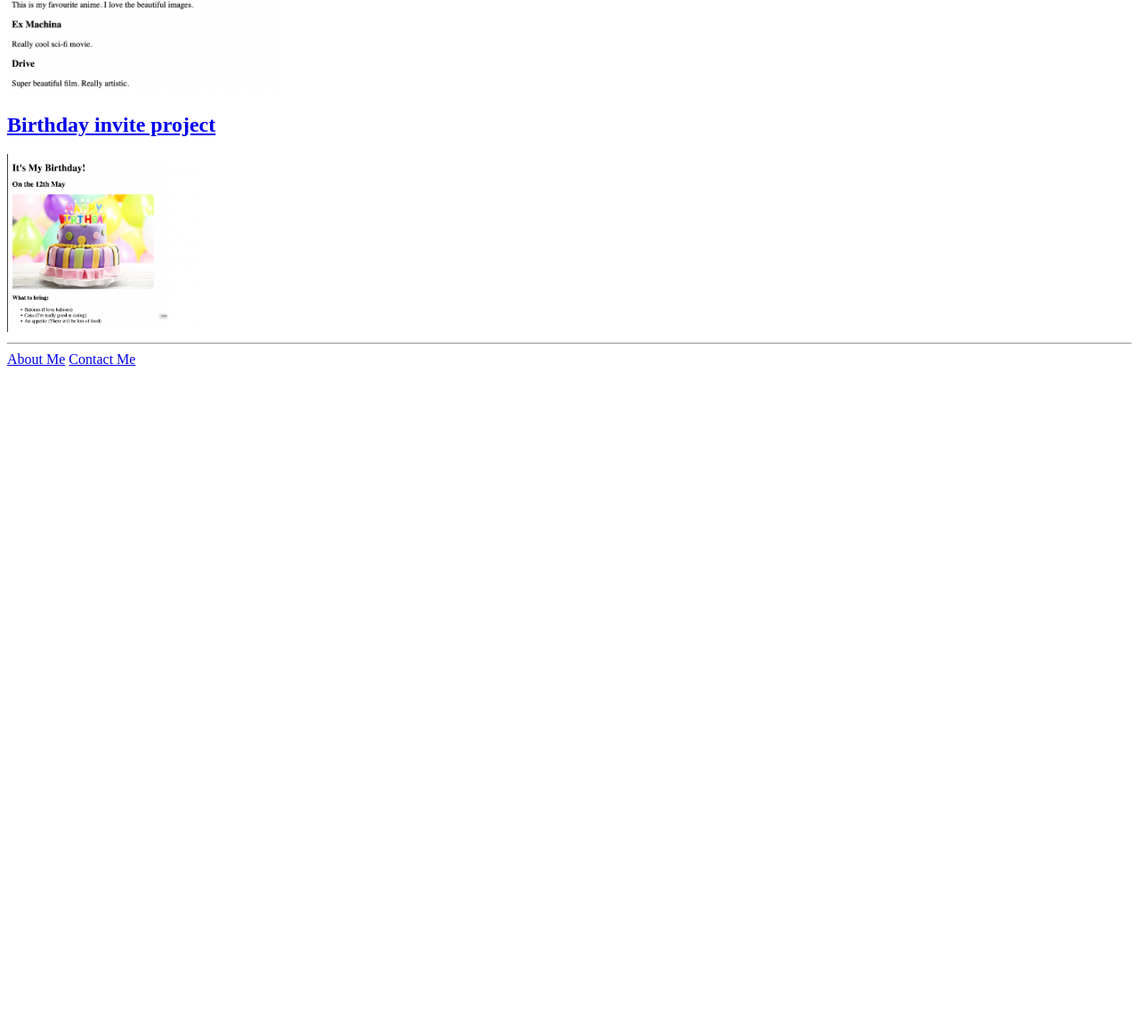
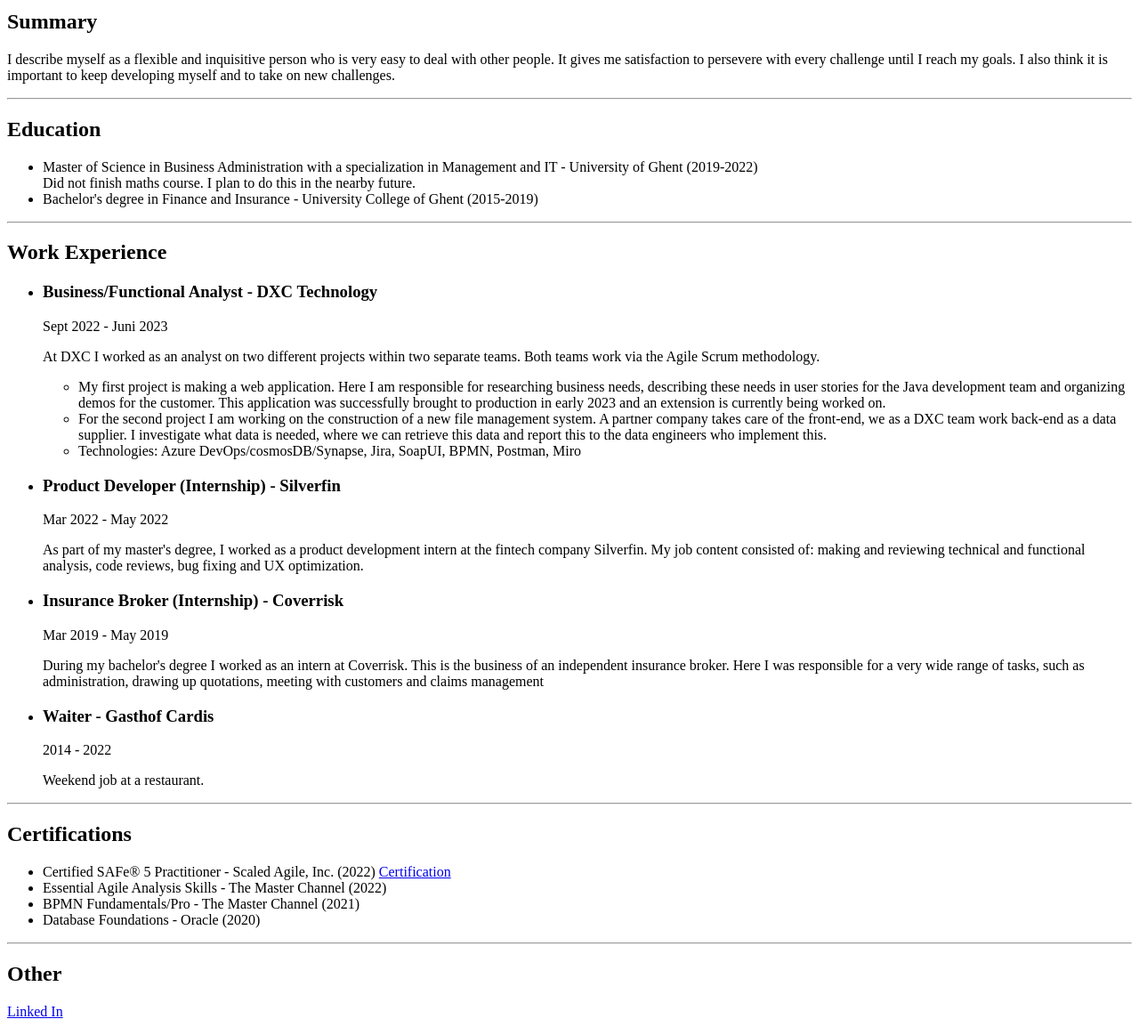
Before and after one commit to TDroes/html-portfolio, a plain HTML site: page index.html in a window 1280 px wide. Shown: the part 293-1447 px from the top of the page at 89% size. Before the commit the page ends 800 px from the top, so only its background shows below. Drawn offline with Linux system fonts and the light colour scheme.

Commit message:
Add files via upload

```diff
--- a/index.html
+++ b/index.html
@@ -1,36 +1,104 @@
-<!-- TODO 1: Create the HTML Boilerplate -->
-
-<!-- TODO 2: Add Your previous projects' HTML into the public folder -->
-
-<!-- TODO 3: Take screenshots of your project previews and add the images to the images folder -->
-
-<!-- TODO 4: Add titles/subtitles etc. -->
-
-<!-- TODO 5: Add a link to the project pages -->
-
-<!-- TODO 6: Add images to show the project previews
-HINT for TODO 6: You can use the height attribute set to 200 to make the image smaller:
-https://developer.mozilla.org/en-US/docs/Web/HTML/Element/img#attr-height -->
-
-<!-- TODO 7: Add the Contact Me and About Me page links -->
-
 <!DOCTYPE html>
 <html lang="en">
 <head>
     <meta charset="UTF-8">
     <meta name="viewport" content="width=device-width, initial-scale=1.0">
-    <title>My Portfolio</title>
+    <title>My Resume</title>
 </head>
 <body>
-    <h1>Thomas' Portfolio</h1>
-    <h2>Becoming a web developer</h2>
+    <h1>Thomas Droessaert</h1>
+    <img src="./me.png" height=" 200" />
+    <h2>Summary</h2>
+    <p>I describe myself as a flexible and
+        inquisitive person who is very
+        easy to deal with other people. It
+        gives me satisfaction to
+        persevere with every challenge
+        until I reach my goals. I also think
+        it is important to keep
+        developing myself and to take on
+        new challenges.
+    </p>
     <hr />
-    <h2><a href="./public/movie-ranking.html">Movie ranking project</a></h2>
-    <img src="./public/movie screenshot.png" height="200" alt="Movie ranking" />
-    <h2><a href="./public/birthday-invite.html">Birthday invite project</a></h2>
-    <img src="./public/birthday screenshot.png" height="200" alt="birthday invite" />
+    <h2>Education</h2>
+    <ul>
+        <li>Master of Science in Business Administration with a specialization in Management and IT - University of Ghent (2019-2022) <br />
+        Did not finish maths course. I plan to do this in the nearby future.</li>
+        <li>Bachelor's degree in Finance and Insurance - University College of Ghent (2015-2019)</li>
+    </ul>
     <hr />
-    <a href="./public/about.html" alt="about me" title="about me">About Me</a>
-    <a href="./public/contact.html" alt="contact me" title="Contact Me">Contact Me</a>
+    <h2>Work Experience</h2>
+    <ul>
+        <li>
+            <h3>Business/Functional Analyst - DXC Technology</h3>
+            <p>Sept 2022 - Juni 2023</p>
+            <p>At DXC I worked as an analyst on two different projects within two
+            separate teams. Both teams work via the Agile Scrum methodology.</p>
+            <ul>
+                <li>
+                My first project is making a web application. Here I am responsible
+                for researching business needs, describing these needs in user stories
+                for the Java development team and organizing demos for the
+                customer. This application was successfully brought to production in
+                early 2023 and an extension is currently being worked on.
+                </li>
+                <li>
+                For the second project I am working on the construction of a new file
+                management system. A partner company takes care of the front-end,
+                we as a DXC team work back-end as a data supplier. I investigate what
+                data is needed, where we can retrieve this data and report this to the
+                data engineers who implement this.
+                </li>
+                <li>
+                Technologies: Azure DevOps/cosmosDB/Synapse, Jira, SoapUI, BPMN,
+                Postman, Miro
+                </li>
+            </ul>
+        </li>
+        <li>
+            <h3>Product Developer (Internship) - Silverfin</h3>
+            <p>Mar 2022 - May 2022</p>
+            <p>As part of my master's degree, I worked as a product development
+                intern at the fintech company Silverfin. My job content consisted of:
+                making and reviewing technical and functional analysis, code reviews,
+                bug fixing and UX optimization.</p>
+        </li>
+        <li>
+            <h3>Insurance Broker (Internship) - Coverrisk</h3>
+            <p>Mar 2019 - May 2019</p>
+            <p>
+                During my bachelor's degree I worked as an intern at Coverrisk. This is
+                the business of an independent insurance broker. Here I was
+                responsible for a very wide range of tasks, such as administration,
+                drawing up quotations, meeting with customers and claims
+                management
+            </p>
+        </li>
+        <li>
+            <h3>Waiter - Gasthof Cardis</h3>
+            <p>2014 - 2022</p>
+            <p>Weekend job at a restaurant.</p>
+        </li>
+    </ul>
+    <hr />
+    <h2>Certifications</h2>
+    <ul>
+        <li>
+            Certified SAFe® 5 Practitioner - Scaled Agile, Inc. (2022)
+            <a href="https://www.credly.com/badges/88162d96-c0e8-40f2-a1ef-1b15d805d9e5/print">Certification</a>
+        </li>
+        <li>
+            Essential Agile Analysis Skills - The Master Channel (2022)
+        </li>
+        <li>
+            BPMN Fundamentals/Pro - The Master Channel (2021)
+        </li>
+        <li>
+            Database Foundations - Oracle (2020)
+        </li>
+    </ul>
+    <hr />
+    <h2>Other</h2>
+    <a href="https://www.linkedin.com/in/thomasdroessaert/" >Linked In</a>
 </body>
 </html>
```
Also changed, not shown: me.png (added).
